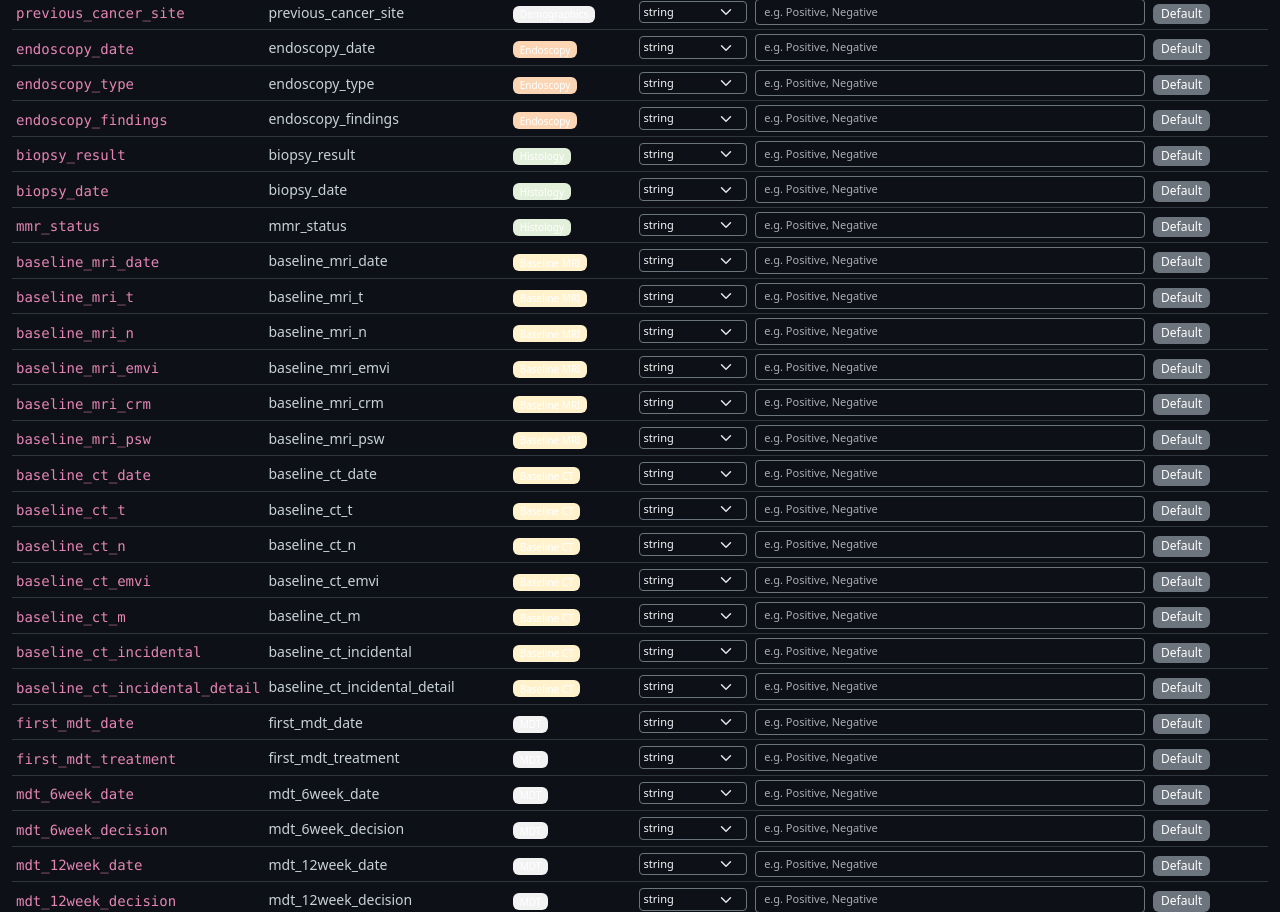
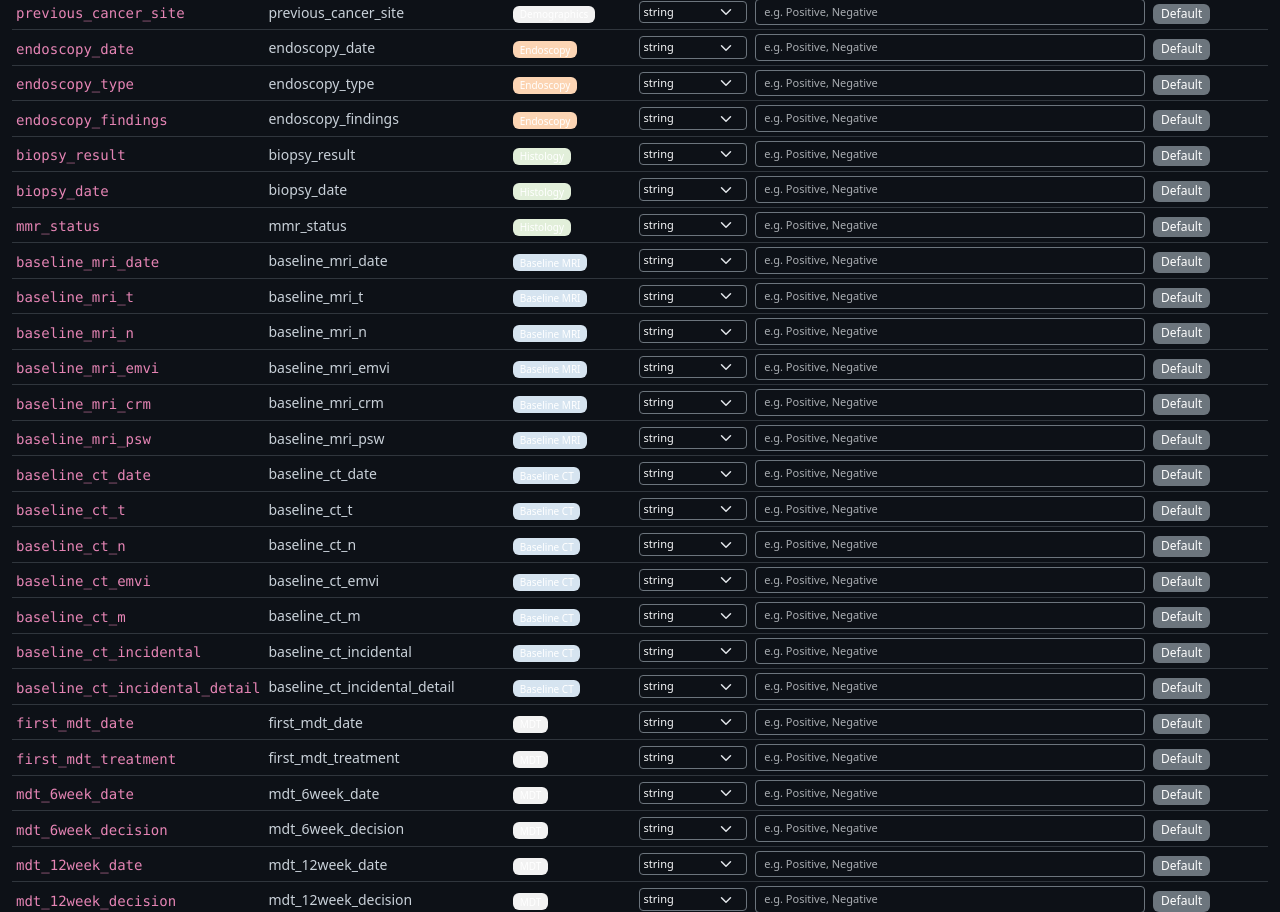
Before and after one commit to EndryuN/Clinical-AI, a Flask app: page /settings in a window 1280 px wide. Shown: the part 437-1349 px from the top of the page. Run offline with Flask 3, Linux system fonts and the light colour scheme; data that the repository does not hold is empty; some libraries are stand-ins or nearby versions.

Commit message:
fix: Baseline MRI and Baseline CT colour corrected to light blue (#D6E4F0) matching prototype

```diff
--- a/config/field_schema.yaml
+++ b/config/field_schema.yaml
@@ -81,7 +81,7 @@ groups:
         type: string
 
   - name: Baseline MRI
-    color: "#FFF2CC"
+    color: "#D6E4F0"
     description: "Baseline MRI imaging results"
     fields:
       - key: baseline_mri_date
@@ -117,7 +117,7 @@ groups:
 
   - name: Baseline CT
     llm_required: true
-    color: "#FFF2CC"
+    color: "#D6E4F0"
     description: "Baseline CT imaging results"
     fields:
       - key: baseline_ct_date
--- a/static/css/style.css
+++ b/static/css/style.css
@@ -378,9 +378,9 @@ pre {
 .cell-content[data-group="Radiotherapy"] { border-left: 3px solid #70AD47; }
 .cell-content[data-group="CEA and Clinical"] { border-left: 3px solid #70AD47; }
 .cell-content[data-group="Watch and Wait"] { border-left: 3px solid #70AD47; }
-/* Yellow/Amber: Baseline MRI, Baseline CT, Surgery, W&W Dates */
-.cell-content[data-group="Baseline MRI"] { border-left: 3px solid #DDB63A; }
-.cell-content[data-group="Baseline CT"] { border-left: 3px solid #DDB63A; }
+/* Light Blue: Baseline MRI, Baseline CT */
+.cell-content[data-group="Baseline MRI"] { border-left: 3px solid #4A90C4; }
+.cell-content[data-group="Baseline CT"] { border-left: 3px solid #4A90C4; }
 .cell-content[data-group="Surgery"] { border-left: 3px solid #DDB63A; }
 .cell-content[data-group="Watch and Wait Dates"] { border-left: 3px solid #DDB63A; }
 
--- a/static/js/app.js
+++ b/static/js/app.js
@@ -581,6 +581,7 @@ function renderGroupTabs(groups) {
         const TAB_COLORS = {
             '#F2F2F2': '#8A8FA0', // grey → slate
             '#FCD5B4': '#D48A4A', // peach/salmon → warm orange
+            '#D6E4F0': '#4A90C4', // light blue → stronger blue
             '#E2EFDA': '#5AAF5E', // green → stronger green
             '#FFF2CC': '#D4A843', // yellow → stronger amber
         };
```
